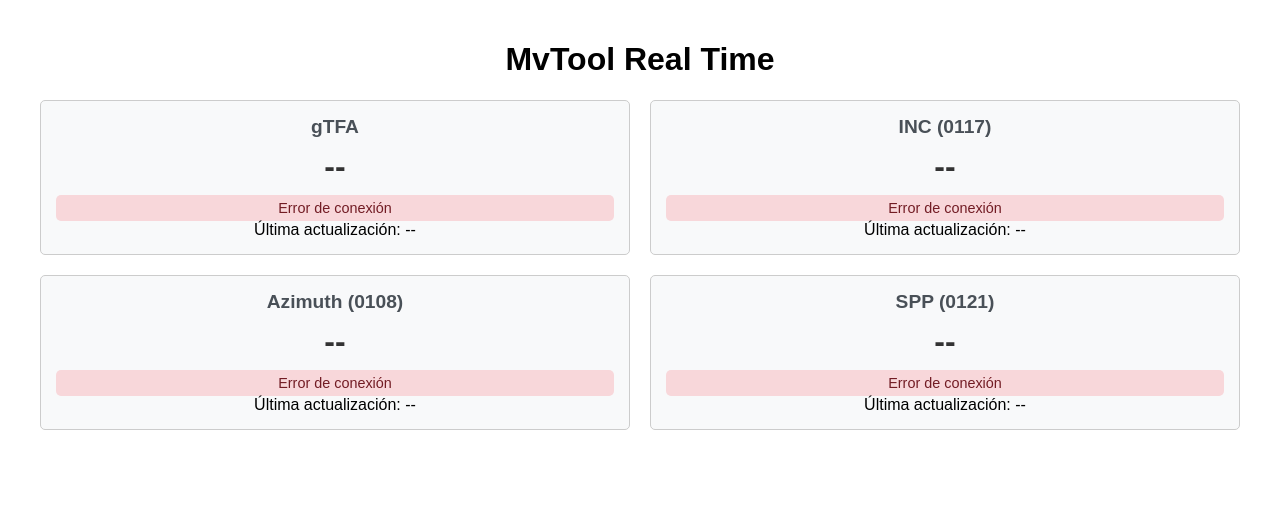
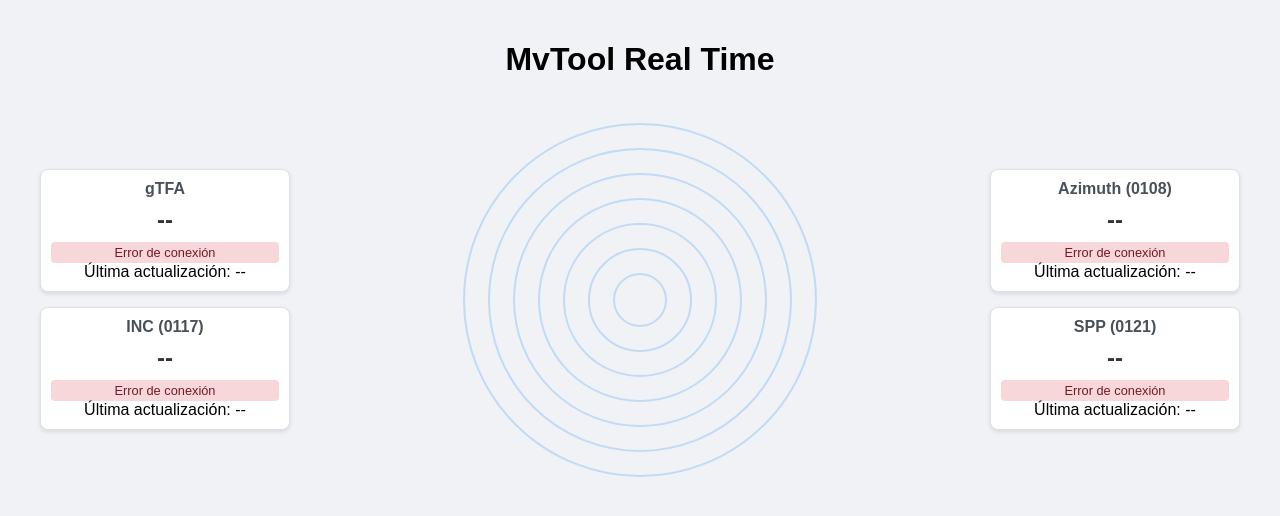
Before and after one commit to educode007/com2-web, a website: page public/index.html in a window 1280 px wide. Drawn offline with Linux system fonts and the light colour scheme; no server answers.

Commit message:
Add files via upload

```diff
--- a/public/index.html
+++ b/public/index.html
@@ -11,40 +11,55 @@
             margin: 0 auto;
             padding: 20px;
             text-align: center;
+            background-color: #f0f2f5;
+        }
+
+        .main-container {
+            display: flex;
+            justify-content: space-between;
+            align-items: center;
+            margin-top: 20px;
+            position: relative;
         }
 
         .grid-container {
             display: grid;
-            grid-template-columns: repeat(2, 1fr);
-            gap: 20px;
-            margin-top: 20px;
+            grid-template-columns: 1fr;
+            gap: 15px;
+            width: 250px;
         }
 
         .data-container {
-            padding: 15px;
-            border: 1px solid #ccc;
-            border-radius: 5px;
-            background-color: #f8f9fa;
+            padding: 10px;
+            border: 1px solid #dee2e6;
+            border-radius: 8px;
+            background-color: #ffffff;
+            box-shadow: 0 2px 4px rgba(0,0,0,0.1);
+            transition: transform 0.2s;
         }
 
-        .data-container h2 {
+        .data-container:hover {
+            transform: translateY(-2px);
+        }
+
+        h2 {
             margin: 0;
-            font-size: 1.2em;
+            font-size: 1em;
             color: #495057;
         }
 
         .value {
-            font-size: 2em;
-            margin: 10px 0;
+            font-size: 1.5em;
+            margin: 8px 0;
             color: #333;
             font-weight: bold;
         }
 
         .status {
-            margin-top: 10px;
-            padding: 5px;
-            border-radius: 5px;
-            font-size: 0.9em;
+            margin-top: 8px;
+            padding: 3px;
+            border-radius: 4px;
+            font-size: 0.8em;
         }
 
         .connected {
@@ -56,10 +71,36 @@
             background-color: #f8d7da;
             color: #721c24;
         }
+
+        .circles-container {
+            position: relative;
+            width: 400px;
+            height: 400px;
+            margin: 0 auto;
+        }
+
+        .circle {
+            position: absolute;
+            border: 2px solid #007bff;
+            border-radius: 50%;
+            top: 50%;
+            left: 50%;
+            transform: translate(-50%, -50%);
+            opacity: 0.2;
+        }
+
+        .circle:nth-child(1) { width: 50px; height: 50px; }
+        .circle:nth-child(2) { width: 100px; height: 100px; }
+        .circle:nth-child(3) { width: 150px; height: 150px; }
+        .circle:nth-child(4) { width: 200px; height: 200px; }
+        .circle:nth-child(5) { width: 250px; height: 250px; }
+        .circle:nth-child(6) { width: 300px; height: 300px; }
+        .circle:nth-child(7) { width: 350px; height: 350px; }
     </style>
 </head>
 <body>
     <h1>MvTool Real Time</h1>
+    <div class="main-container">
         <div class="grid-container">
             <div class="data-container">
                 <h2>gTFA</h2>
@@ -73,6 +114,19 @@
                 <div class="status" id="status-0117">Desconectado</div>
                 <div>Última actualización: <span id="timestamp-0117">--</span></div>
             </div>
+        </div>
+
+        <div class="circles-container">
+            <div class="circle"></div>
+            <div class="circle"></div>
+            <div class="circle"></div>
+            <div class="circle"></div>
+            <div class="circle"></div>
+            <div class="circle"></div>
+            <div class="circle"></div>
+        </div>
+
+        <div class="grid-container">
             <div class="data-container">
                 <h2>Azimuth (0108)</h2>
                 <div class="value" id="value-0108">--</div>
@@ -84,6 +138,7 @@
                 <div class="value" id="value-0121">--</div>
                 <div class="status" id="status-0121">Desconectado</div>
                 <div>Última actualización: <span id="timestamp-0121">--</span></div>
+            </div>
         </div>
     </div>
 
```
Lines whose indentation alone changed are shown as unchanged.
